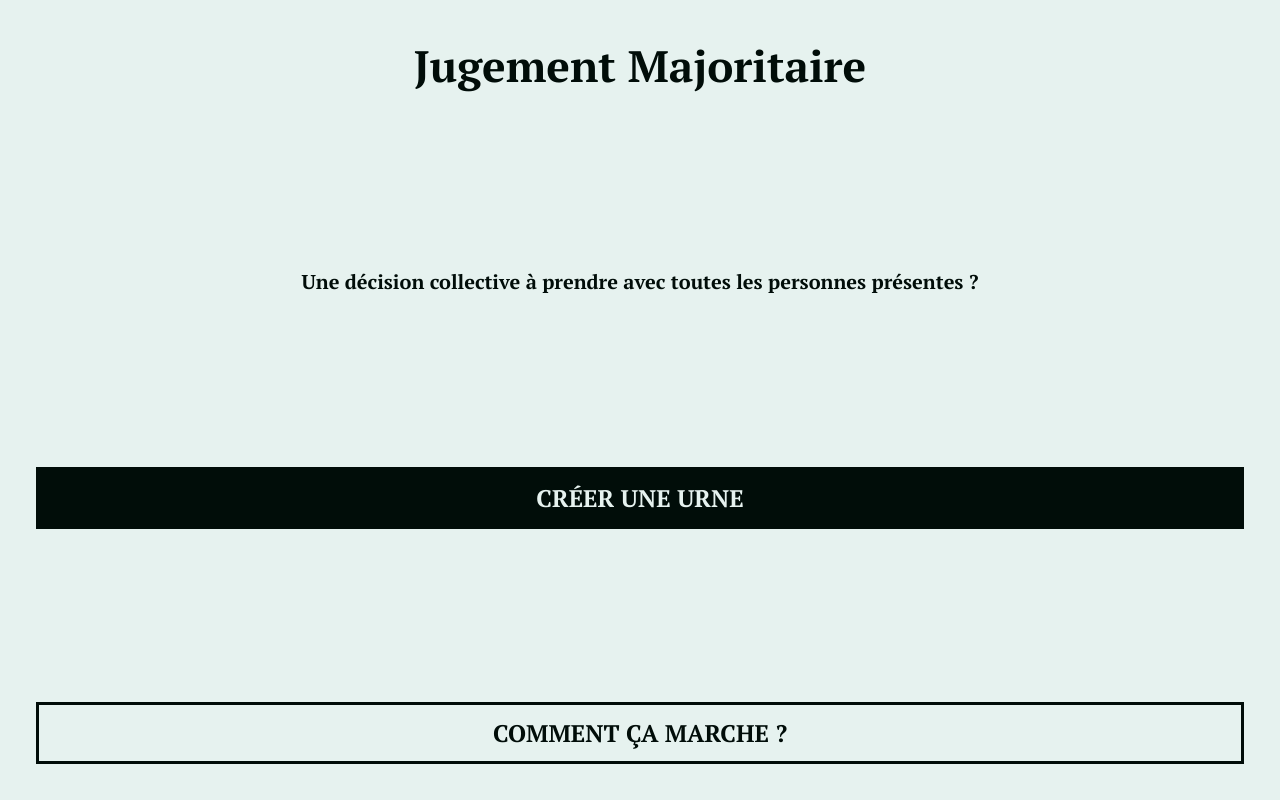
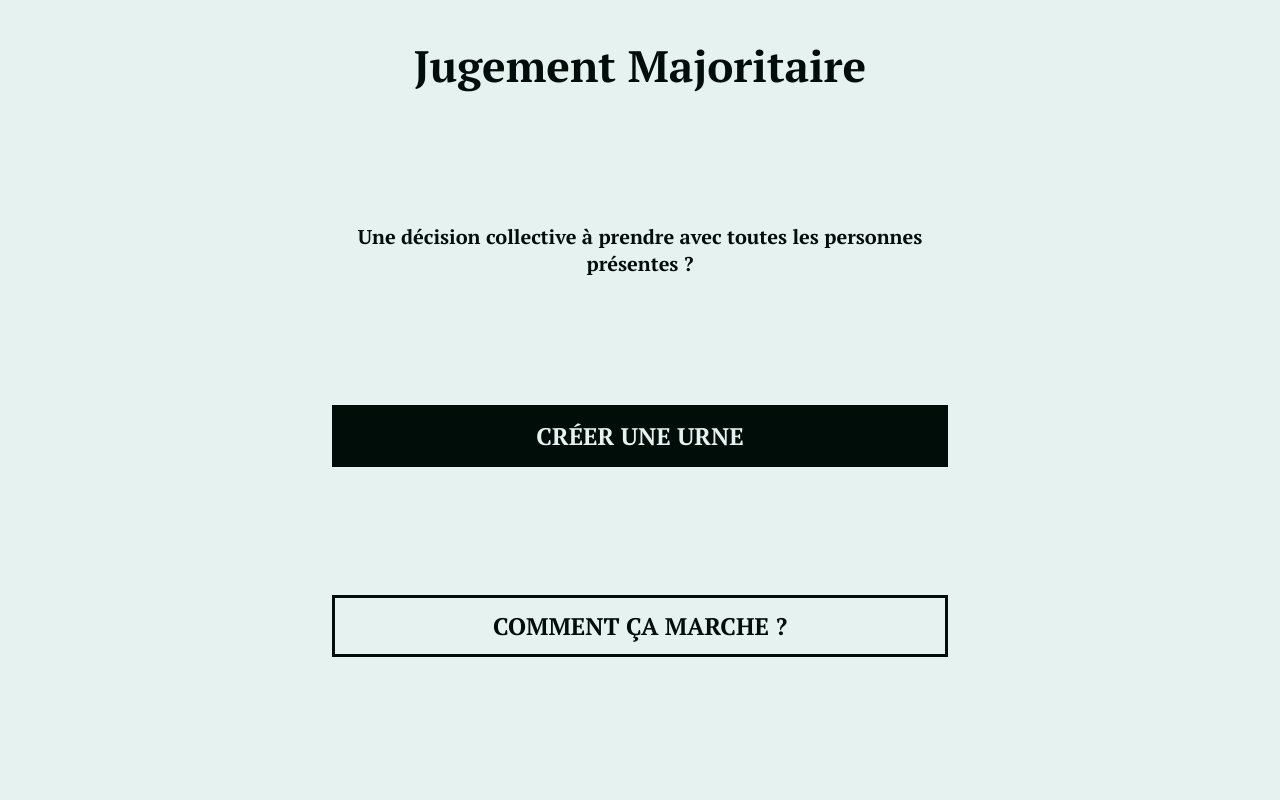
Before and after one commit to jeromeschwaederle/jm, a React (Create React App) app: page / in a window 1280 px wide. Built offline with nearby package versions, Linux system fonts and the light colour scheme.

Commit message:
Desktop layout et petites améliorations

```diff
--- a/src/UI/Accordeon/Accordeon.module.css
+++ b/src/UI/Accordeon/Accordeon.module.css
@@ -63,3 +63,15 @@
 .open .icon__down {
   display: none;
 }
+
+/* ####################### */
+/* MEDIA QUERIES */
+/* ####################### */
+
+/* 688px */
+@media (min-width: 43em) {
+  .container {
+    max-width: 68.8rem;
+    margin: auto;
+  }
+}
--- a/src/UI/Overlay/Overlay.module.css
+++ b/src/UI/Overlay/Overlay.module.css
@@ -23,3 +23,15 @@
 .btn {
   width: 80%;
 }
+
+/* ####################### */
+/* MEDIA QUERIES */
+/* ####################### */
+
+/* 688px */
+@media (min-width: 43em) {
+  .container {
+    max-width: 68.8rem;
+    margin: auto;
+  }
+}
--- a/src/components/Acceuil/Acceuil.module.css
+++ b/src/components/Acceuil/Acceuil.module.css
@@ -32,3 +32,15 @@
   color: #010d09;
   font-weight: 600;
 }
+
+/* ####################### */
+/* MEDIA QUERIES */
+/* ####################### */
+
+/* 688px */
+@media (min-width: 43em) {
+  .container {
+    justify-content: flex-start;
+    gap: 12.8rem;
+  }
+}
--- a/src/components/Ballot/Bulletin/Bulletin.module.css
+++ b/src/components/Ballot/Bulletin/Bulletin.module.css
@@ -15,7 +15,7 @@
 }
 
 .question {
-  font-size: 2rem;
+  font-size: 2.4rem;
   font-weight: 400;
 }
 
--- a/src/components/Ballot/Bulletin/Proposition/Proposition.module.css
+++ b/src/components/Ballot/Bulletin/Proposition/Proposition.module.css
@@ -1,6 +1,6 @@
 .container {
   border: 0.3rem solid rgba(0, 0, 0, 0.5);
-  background-color: #fff;
+  background-color: #f3f9f7;
   border-radius: 3.2rem 0rem;
   overflow: hidden;
 }
@@ -33,7 +33,7 @@
   width: 100%;
   text-align: center;
   padding: 0.4rem 0;
-  background-color: #fff;
+  background-color: #f3f9f7;
   cursor: pointer;
 }
 
--- a/src/components/Results/Results.js
+++ b/src/components/Results/Results.js
@@ -15,10 +15,10 @@ export default function Results() {
   const showResultsPresentation = demandAccesResults && accessResultsGranted;
 
   return (
-    <Fragment>
+    <div>
       <RebootModal />
       {showPasswordCheck && <PasswordCheck />}
       {showResultsPresentation && <ResultsPresentation />}
-    </Fragment>
+    </div>
   );
 }
--- a/src/components/Results/ResultsPresentation/ResultsPresentation.module.css
+++ b/src/components/Results/ResultsPresentation/ResultsPresentation.module.css
@@ -1,17 +1,18 @@
 .container {
   font-size: 2rem;
+  padding-top: 4.8rem;
 }
 
 .pageTitle {
   text-align: center;
   text-transform: uppercase;
-  margin: 4.8rem 0;
+  margin-bottom: 4.8rem;
 }
 
 .ballotTitle {
-  margin-bottom: 3.6rem;
   text-align: center;
   text-transform: uppercase;
+  margin-bottom: 3.6rem;
 }
 
 .list {
--- a/src/index.module.css
+++ b/src/index.module.css
@@ -44,3 +44,11 @@ body {
   background-color: #e6f2ef;
   padding: 1.2rem;
 }
+
+/* 688px */
+@media (min-width: 43em) {
+  .wrapper {
+    max-width: 68.8rem;
+    margin: auto;
+  }
+}
```
